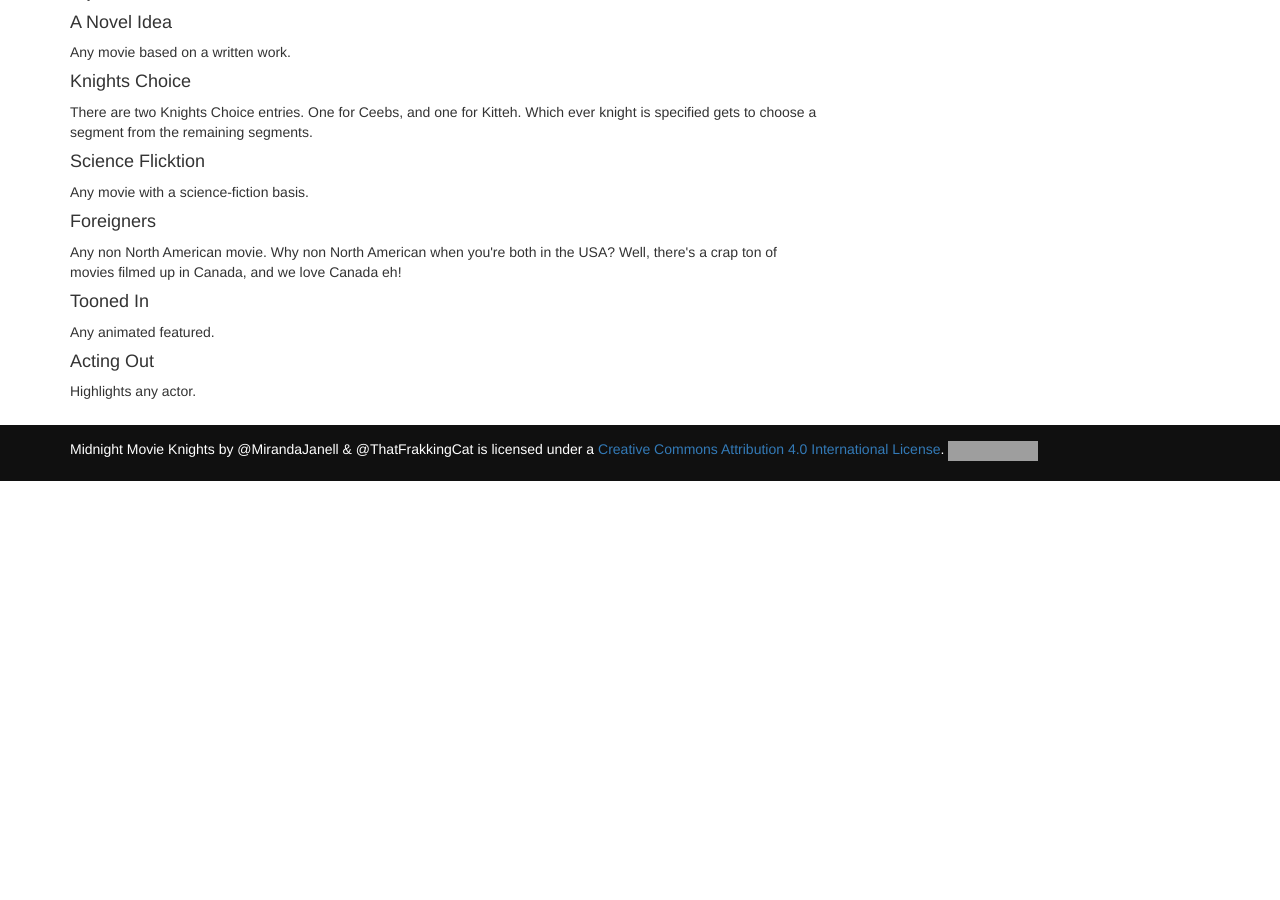
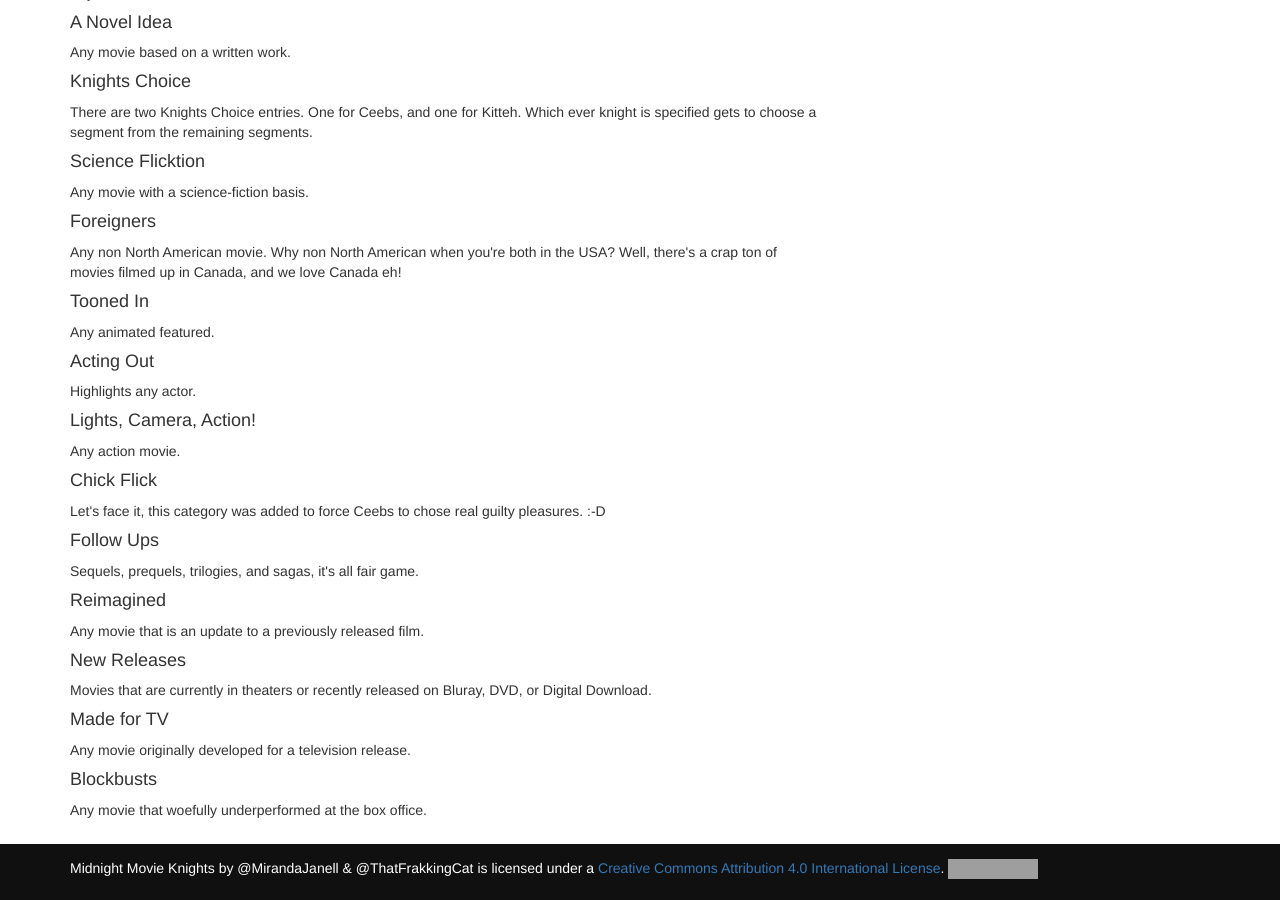
Before and after one commit to MirandaJanell/MidnightMovieKnights, a Jekyll site: the page built from segments.md, in a window 1280 px wide and 900 px high, scrolled down 1293 px. Built offline with Jekyll 4.4.1, drawn with Linux system fonts in a browser that asks for light colours; nearby versions of some CDN libraries; before the commit the page ends 1774 px from its top, so only the background shows below that; grey boxes are pictures that could not be loaded.

Commit message:
Added additional segments.

```diff
--- a/_data/mmk-segments.yml
+++ b/_data/mmk-segments.yml
@@ -66,3 +66,38 @@
 - title: "Acting Out"
   description: "Highlights any actor."
   dateAdded: 2014-09-13
+
+- title: "Lights, Camera, Action!"
+  type: "Pick-a-Flick"
+  description: "Any action movie."
+  dateAdded: 2015-01-01
+
+- title: "Chick Flick"
+  type: "Pick-a-Flick"
+  description: "Let's face it, this category was added to force Ceebs to chose real guilty pleasures. :-D"
+  dateAdded: 2015-01-01
+
+- title: "Follow Ups"
+  type: "Pick-a-Flick"
+  description: "Sequels, prequels, trilogies, and sagas, it's all fair game."
+  dateAdded: 2015-01-01
+
+- title: "Reimagined"
+  type: "Pick-a-Flick"
+  description: "Any movie that is an update to a previously released film."
+  dateAdded: 2015-01-01
+
+- title: "New Releases"
+  type: "Pick-a-Flick"
+  description: "Movies that are currently in theaters or recently released on Bluray, DVD, or Digital Download."
+  dateAdded: 2015-01-01
+
+- title: "Made for TV"
+  type: "Pick-a-Flick"
+  description: "Any movie originally developed for a television release."
+  dateAdded: 2015-01-01
+
+- title: "Blockbusts"
+  type: "Pick-a-Flick"
+  description: "Any movie that woefully underperformed at the box office."
+  dateAdded: 2015-01-01
```
